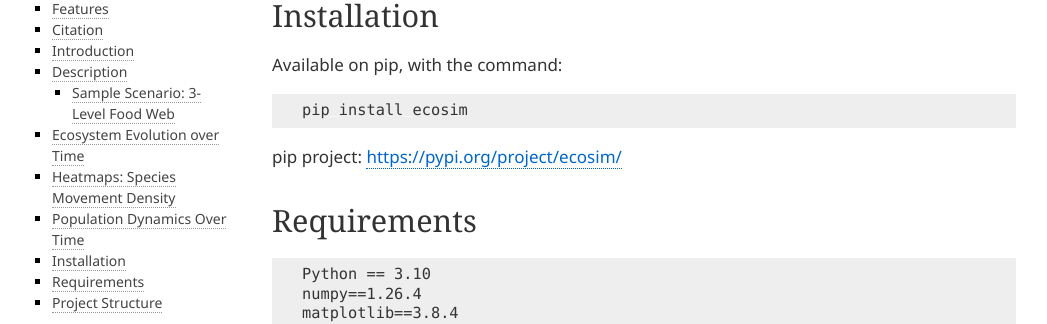
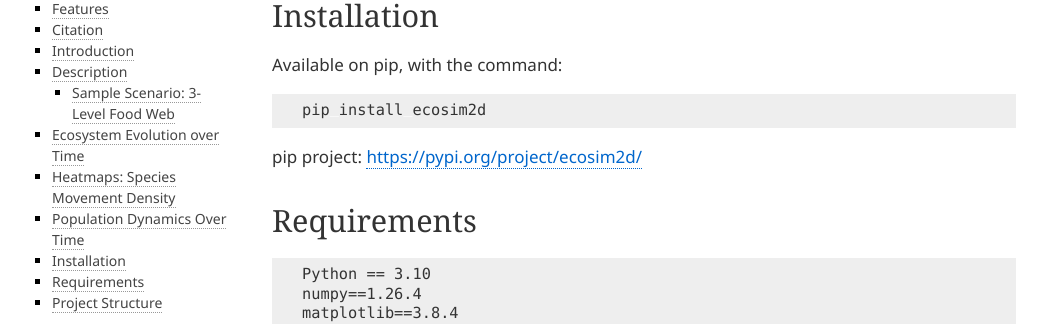
Before and after one commit to schan45/ecosim, a Sphinx documentation site: the page built from docs/index.rst, in a window 1280 px wide and 900 px high, scrolled down 3921 px. Shown: the part 159-483 px from the top of the window, without its empty margins (106-1153 px from the left). Built offline with Sphinx 7.4.7, drawn with Linux system fonts in a browser that asks for light colours.

Commit message:
Update index.rst

```diff
--- a/docs/index.rst
+++ b/docs/index.rst
@@ -96,10 +96,6 @@ Simulation setup:
      "Fox": ["Rabbit"]
    }
 
-
-
-
-
 Ecosystem Evolution over Time
 -----------------------------
 
@@ -153,9 +149,9 @@ Available on pip, with the command:
 
 .. code-block:: bash
 
-   pip install ecosim
+   pip install ecosim2d
 
-pip project: https://pypi.org/project/ecosim/
+pip project: https://pypi.org/project/ecosim2d/
 
 
 Requirements
```
